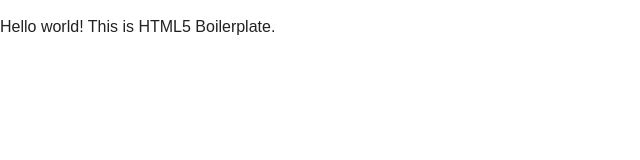
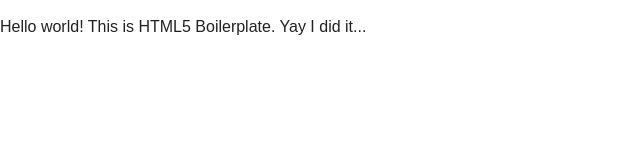
Before and after one commit to rdbnjit/html5bp, a plain HTML site: page index.html in a window 1280 px wide. Shown: the full height of the page, 0-640 px from the left. Drawn offline with nearby package versions, Linux system fonts and the light colour scheme.

Commit message:
made a we did it change
made a we did it change

```diff
--- a/index.html
+++ b/index.html
@@ -20,7 +20,7 @@
         <![endif]-->
 
         <!-- Add your site or application content here -->
-        <p>Hello world! This is HTML5 Boilerplate.</p>
+        <p>Hello world! This is HTML5 Boilerplate. Yay I did it...</p>
 
         <script src="https://ajax.googleapis.com/ajax/libs/jquery/1.11.3/jquery.min.js"></script>
         <script>window.jQuery || document.write('<script src="js/vendor/jquery-1.11.3.min.js"><\/script>')</script>
```
